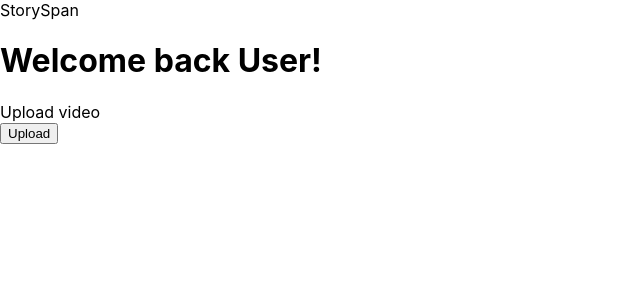
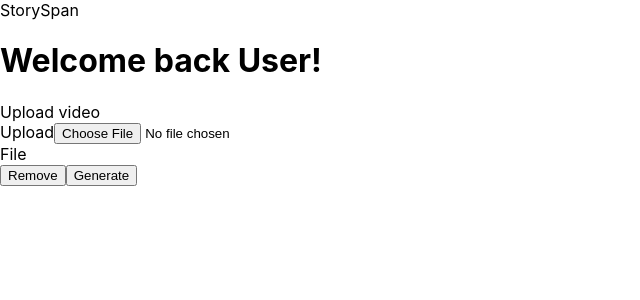
Before and after one commit to ABrar145/industrial_testing, a React (Create React App) app in the folder industrial_testing/: page / in a window 1280 px wide. Shown: the top 300 px of the page, without its empty margins (0-640 px from the left). Built offline with nearby package versions, Linux system fonts and the light colour scheme.

Commit message:
updated page

```diff
--- a/industrial_testing/src/pages/UploadPage.jsx
+++ b/industrial_testing/src/pages/UploadPage.jsx
@@ -14,8 +14,24 @@ export default function UploadPage() {
                 </h1>
                 <div>Upload video</div>
                 <div>
-                    <button>Upload</button>
+                    <label>Upload
+                        <input type="file" accept="video/*" />
+                    </label>
                 </div>
+
+
+
+                <div>
+                    <span>{File.name}</span>
+
+                    <div>
+                        <button>Remove</button>
+                        <button>Generate</button>
+                    </div>
+                </div>
+
+
+
             </main>
         </div>
     );
```
